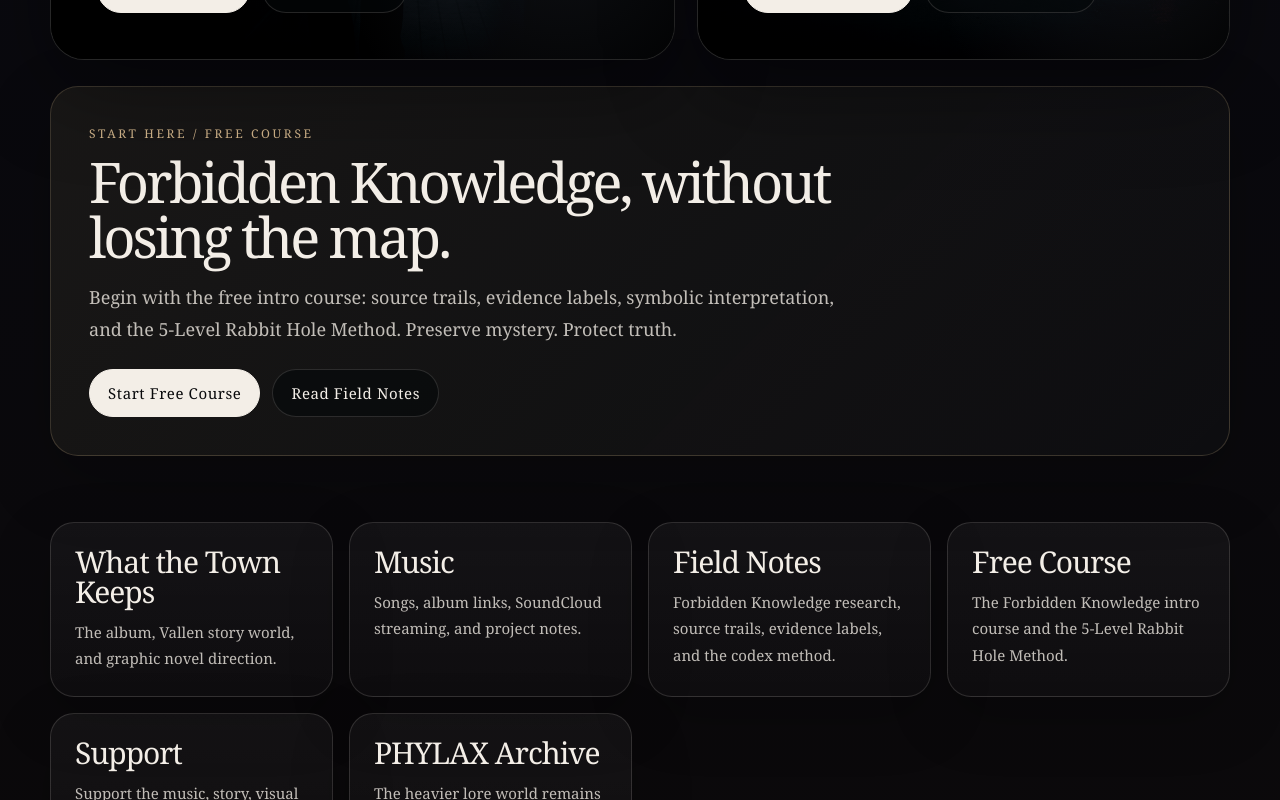
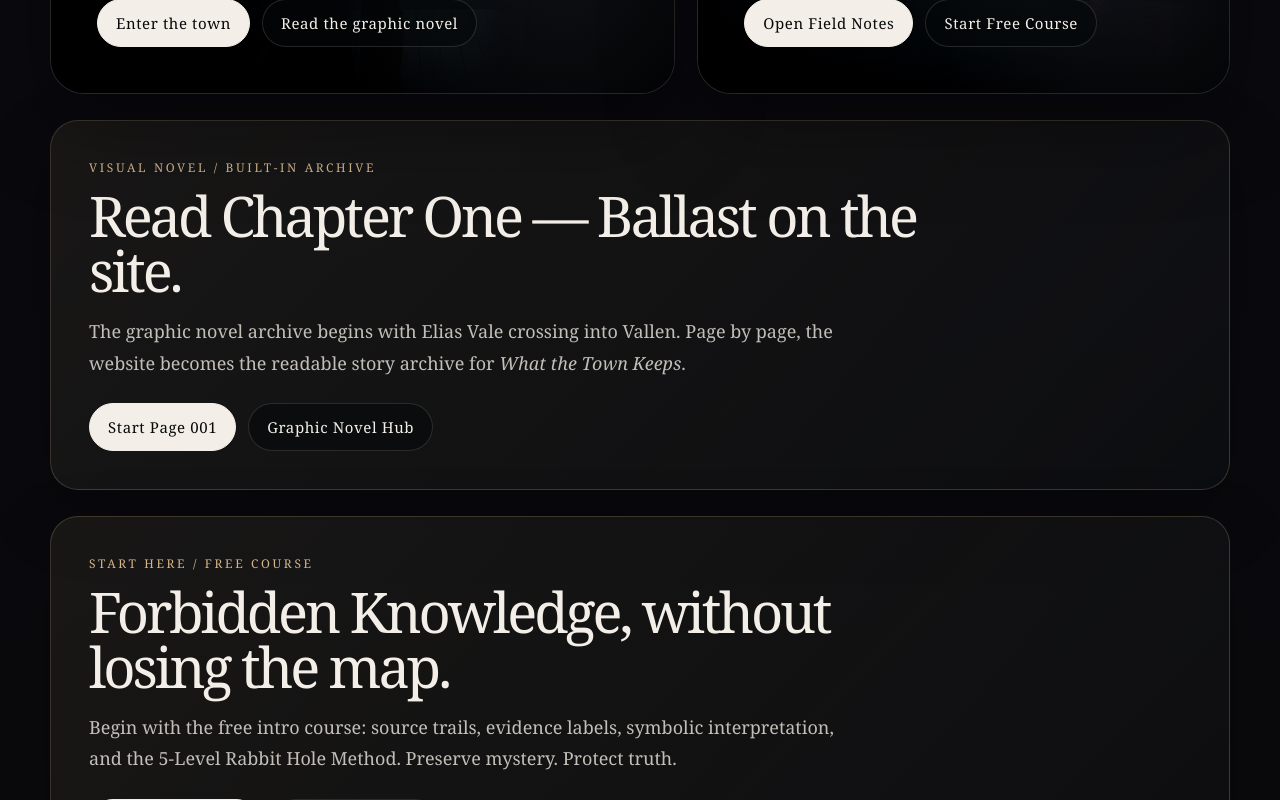
Before and after one commit to chthomps4/parallaxhearts-site, a Next.js app in the folder site/: page / in a window 1280 px wide. Shown: the part 1020-1820 px from the top of the page. Built offline with nearby package versions, Linux system fonts and the light colour scheme.

Commit message:
Add graphic novel access to homepage

```diff
--- a/site/app/page.tsx
+++ b/site/app/page.tsx
@@ -5,7 +5,7 @@ import ArchiveNote from "./components/ArchiveNote";
 export const metadata: Metadata = {
   title: "Parallax Hearts | What the Town Keeps",
   description:
-    "Parallax Hearts is the home of What the Town Keeps — a cinematic album, story world, and graphic novel direction set in Vallen, with Field Notes and the Forbidden Knowledge archive as a separate research lane.",
+    "Parallax Hearts is the home of What the Town Keeps — a cinematic album, story world, and built-in graphic novel archive set in Vallen, with Field Notes and the Forbidden Knowledge archive as a separate research lane.",
 };
 
 const siteFont = `Georgia, "Times New Roman", Times, serif`;
@@ -32,6 +32,7 @@ function TopNav() {
     ["Home", "/"],
     ["Music", "/music"],
     ["What the Town Keeps", "/project"],
+    ["Graphic Novel", "/graphic-novel"],
     ["Forbidden Knowledge", "/forbidden-knowledge"],
     ["Field Notes", "/field-notes"],
     ["Shop", "/shop"],
@@ -322,7 +323,7 @@ export default function HomePage() {
               }}
             >
               Parallax Hearts is the music project behind <em>What the Town Keeps</em> —
-              a cinematic album, story world, and graphic novel direction set in
+              a cinematic album, story world, and graphic novel archive set in
               Vallen, a rainy town of rail lines, old rooms, quiet distance, and
               the things people learn not to say.
             </p>
@@ -360,8 +361,8 @@ export default function HomePage() {
               image="/images/hero.jpg"
               primaryHref="/project"
               primaryLabel="Enter the town"
-              secondaryHref="/music"
-              secondaryLabel="Listen / music"
+              secondaryHref="/graphic-novel"
+              secondaryLabel="Read the graphic novel"
             />
 
             <ProjectPanel
@@ -375,6 +376,98 @@ export default function HomePage() {
               secondaryHref="/forbidden-knowledge"
               secondaryLabel="Start Free Course"
             />
+          </div>
+
+          <div
+            style={{
+              marginTop: "26px",
+              border: `1px solid rgba(210,181,139,0.22)`,
+              borderRadius: "28px",
+              padding: "clamp(24px, 5vw, 38px)",
+              background:
+                "linear-gradient(135deg, rgba(210,181,139,0.09), rgba(255,255,255,0.022)), rgba(5,7,10,0.48)",
+              boxShadow: "0 24px 70px rgba(0,0,0,0.24)",
+            }}
+          >
+            <p
+              style={{
+                margin: "0 0 12px",
+                color: colors.gold,
+                textTransform: "uppercase",
+                letterSpacing: "0.22em",
+                fontSize: "12px",
+              }}
+            >
+              Visual novel / built-in archive
+            </p>
+
+            <h2
+              style={{
+                margin: 0,
+                fontSize: "clamp(30px, 5vw, 56px)",
+                lineHeight: 0.98,
+                letterSpacing: "-0.055em",
+                fontWeight: 400,
+                maxWidth: "880px",
+              }}
+            >
+              Read Chapter One — Ballast on the site.
+            </h2>
+
+            <p
+              style={{
+                margin: "18px 0 0",
+                maxWidth: "780px",
+                color: colors.textSoft,
+                fontSize: "18px",
+                lineHeight: 1.75,
+              }}
+            >
+              The graphic novel archive begins with Elias Vale crossing into
+              Vallen. Page by page, the website becomes the readable story
+              archive for <em>What the Town Keeps</em>.
+            </p>
+
+            <div
+              style={{
+                marginTop: "24px",
+                display: "flex",
+                gap: "12px",
+                flexWrap: "wrap",
+              }}
+            >
+              <Link
+                href="/graphic-novel/chapter-one/page-001"
+                style={{
+                  color: "#08090b",
+                  background: colors.text,
+                  border: `1px solid ${colors.text}`,
+                  borderRadius: "999px",
+                  padding: "13px 18px",
+                  textDecoration: "none",
+                  fontSize: "15px",
+                  letterSpacing: "0.04em",
+                }}
+              >
+                Start Page 001
+              </Link>
+
+              <Link
+                href="/graphic-novel"
+                style={{
+                  color: colors.text,
+                  background: "rgba(5,7,10,0.58)",
+                  border: `1px solid ${colors.border}`,
+                  borderRadius: "999px",
+                  padding: "13px 18px",
+                  textDecoration: "none",
+                  fontSize: "15px",
+                  letterSpacing: "0.04em",
+                }}
+              >
+                Graphic Novel Hub
+              </Link>
+            </div>
           </div>
 
           <div
@@ -483,8 +576,13 @@ export default function HomePage() {
             {[
               {
                 title: "What the Town Keeps",
-                text: "The album, Vallen story world, and graphic novel direction.",
+                text: "The album, Vallen story world, and central creative universe.",
                 href: "/project",
+              },
+              {
+                title: "Graphic Novel",
+                text: "Read the built-in visual novel archive, beginning with Chapter One — Ballast.",
+                href: "/graphic-novel",
               },
               {
                 title: "Music",
```
